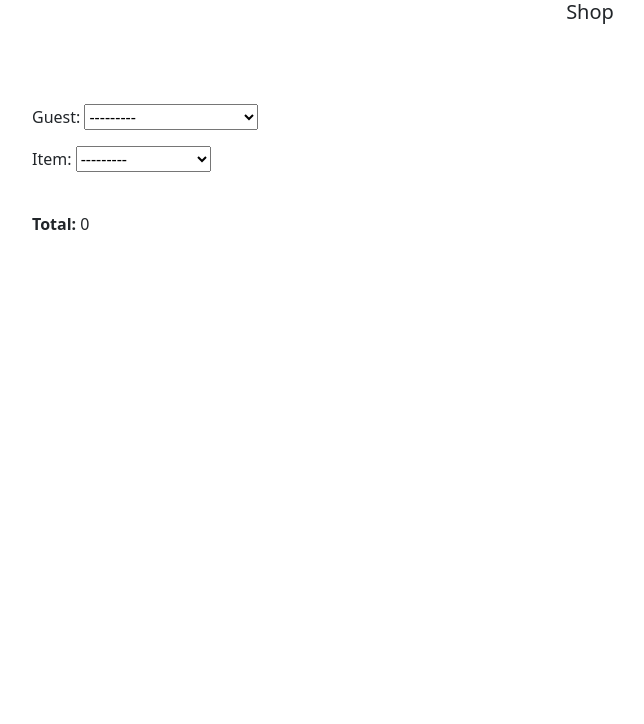
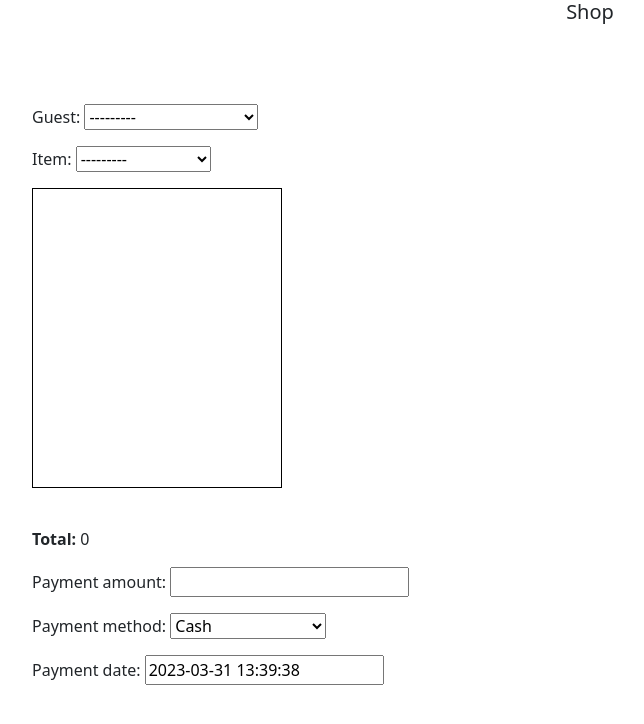
Before and after one commit to matt-codesstuff/hotel, a Django app: page /shop in a window 1280 px wide. Shown: the top 724 px of the page, without its empty margins (50-694 px from the left). Run offline with Django 4.2, Linux system fonts and the light colour scheme; data comes from the database, SQL or seed files in the repository; both versions use the stored data as it was after the commit.

Commit message:
some improvements to shop

```diff
--- a/bookings/forms.py
+++ b/bookings/forms.py
@@ -31,3 +31,9 @@ class ShopForm(forms.Form):
 
 class ItemForm(forms.Form):
     item = forms.CharField(widget=forms.TextInput(attrs={'readonly': True, 'style': 'border:none'}), label='')
+
+
+class PaymentForm(forms.ModelForm):
+    class Meta:
+        model = Payment
+        fields = ['payment_amount', 'payment_method', 'date']
--- a/bookings/models.py
+++ b/bookings/models.py
@@ -64,10 +64,16 @@ class ShopItems(models.Model):
 
 
 class Payment(models.Model):
+    PAYMENT_CHOICES = [
+        ('CSH', 'Cash'),
+        ('VCC', 'Visa(CC)'),
+        ('MCC', 'Mastercard(CC)'),
+        ('AMEX', 'American Express'),
+        ('DC', 'Debit Card')]
     guest = models.ForeignKey(Guest, on_delete=models.CASCADE)
     item = models.ForeignKey(ShopItems, on_delete=models.CASCADE)
     payment_amount = models.DecimalField(max_digits=6, decimal_places=2)
-    payment_method = models.CharField(max_length=10, default=None)
+    payment_method = models.CharField(max_length=10, choices=PAYMENT_CHOICES, default=None)
     date = models.DateTimeField('payment date', default=timezone.now)
 
     def __str__(self):
--- a/bookings/static/bookings/style.css
+++ b/bookings/static/bookings/style.css
@@ -51,3 +51,13 @@ a {
 .btn:hover {
   background-color: RoyalBlue;
 }
+
+#itemdiv {
+  height: 300px;
+  width: 250px;
+  border: 1px solid black;
+}
+
+#totaldiv {
+  height: 15px;
+}
--- a/bookings/templates/bookings/header.html
+++ b/bookings/templates/bookings/header.html
@@ -2,6 +2,7 @@
 <html lang="en">
   <head>
     {% load static %}
+
     <link rel="stylesheet" href="https://cdnjs.cloudflare.com/ajax/libs/font-awesome/4.7.0/css/font-awesome.min.css">
     <link href="https://cdn.jsdelivr.net/npm/bootstrap@5.3.0-alpha1/dist/css/bootstrap.min.css" rel="stylesheet" integrity="sha384-GLhlTQ8iRABdZLl6O3oVMWSktQOp6b7In1Zl3/Jr59b6EGGoI1aFkw7cmDA6j6gD" crossorigin="anonymous">
     <script src="https://cdn.jsdelivr.net/npm/bootstrap@5.3.0-alpha1/dist/js/bootstrap.bundle.min.js" integrity="sha384-w76AqPfDkMBDXo30jS1Sgez6pr3x5MlQ1ZAGC+nuZB+EYdgRZgiwxhTBTkF7CXvN" crossorigin="anonymous"></script>
--- a/bookings/templates/bookings/shop.html
+++ b/bookings/templates/bookings/shop.html
@@ -4,23 +4,39 @@
 <div class="container">
     <h5>Shop</h5>
     <br><br><br>
+
     <form action="shop" method="post">
         {% csrf_token %}
         {{form.as_p}}
-
     </form>
+    <div id="itemdiv">
         {% if item_form_list %}
             {% for item in item_form_list %}
+
                 <form action="delete/{{item.item.value.pk}}" method="post">
                     {% csrf_token %}
                     {{item}}
                     <button class="btn" onclick="this.form.submit()"><i class="fa fa-close"></i></button>
                 </form>
+
             {% endfor %}
+
+
         {% endif %}
+    </div>
+<div id="totaldiv">
 
+</div>
     <br>
     <p><strong>Total:</strong> {{total_due}}</p>
 </div>
+<div class="container">
+
+    <form>
+        {% csrf_token %}
+        {{ payment_form.as_p }}
+    </form>
+
+</div>
 
 {% endblock %}
--- a/bookings/views.py
+++ b/bookings/views.py
@@ -6,7 +6,7 @@ from django.http import HttpResponse
 from django.utils import timezone
 
 from .models import Booking, Room, Guest, Floor, ShopItems
-from .forms import NewBookingForm, DatePickerForm, ShopForm, ItemForm
+from .forms import NewBookingForm, DatePickerForm, ShopForm, ItemForm, PaymentForm
 
 DAYCOUNT = 10
 AMSTERDAM = pytz.timezone('Europe/Amsterdam')
@@ -128,6 +128,9 @@ def new_booking(request, room_id, date):
 def shop(request):
     total_due = 0
     item_form_list = []
+    payment_form = PaymentForm()
+
+
     if request.method == 'POST':
         form = ShopForm(request.POST)
         if form.is_valid:
@@ -135,11 +138,8 @@ def shop(request):
             item_model = ShopItems.objects.get(pk=item)
             TALLY_LIST.append(item_model)
             form = ShopForm(initial={'tally': TALLY_LIST})
-            #item_form = ItemForm(initial={'item': TALLY_LIST})
-
     else:
         form = ShopForm()
-        item_form = ItemForm()
 
     for item in TALLY_LIST:
         total_due += item.item_amount
@@ -149,8 +149,8 @@ def shop(request):
                   {'form': form,
                    'tally_list': TALLY_LIST,
                    'total_due': total_due,
-                   'item_form_list': item_form_list
-                   })
+                   'item_form_list': item_form_list,
+                   'payment_form': payment_form})
 
 def delete_store_item(request, item_id):
     del_item = ShopItems.objects.get(pk=item_id)
```
Also changed, not shown: bookings/migrations/0004_auto_20230331_1415.py (added), db.sqlite3. Lines whose indentation alone changed are shown as unchanged.
